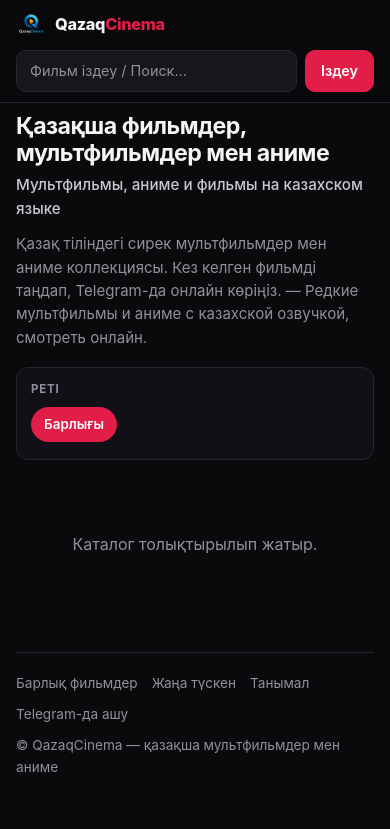
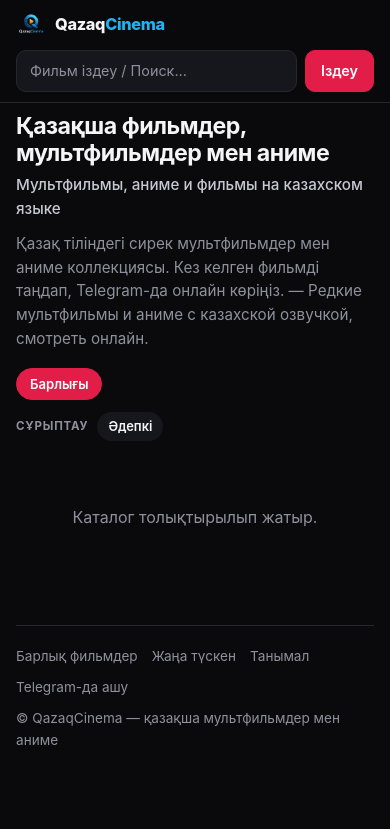
Before and after one commit to Bekzaat17/qazaqcinema, a Python web app: template app/api/templates/catalog.html in a window 390 px wide. Shown: the top 829 px of the page. Run offline with Jinja, Linux system fonts and the light colour scheme; the template is opened without the code that fills it, so the values that code supplies are empty.

Commit message:
Фильтры — как в Mini App: два ряда вместо панели, без года
Панель из трёх выпадающих списков занимала больше места, чем давала пользы, а год в ней
был лишним измерением: двадцать один вариант не влезает в компактный ряд ни на одном
телефоне. Каталог в Mini App (`CatalogView`) эту же задачу решает двумя рядами — чипы
разделов и строка «Сұрыптау» — и незачем иметь два разных решения одного вопроса в одном
продукте.

Теперь так же: ряд чипов разделов (прокрутка по горизонтали, активный залит) и строка
сортировки текстовыми кнопками без рамок. Две строки высотой вместо пол-экрана до первой
карточки. Страницы годов при этом остались — на них ведёт год на карточке фильма и
sitemap; из фильтров ушёл только сам список.

Сортировка остаётся подборками (`/catalog/new`, `/catalog/popular`), а не параметром
`?sort=`: у подборки свой постоянный URL и свой текст, а параметр наплодил бы адреса с
одним и тем же набором фильмов в разном порядке — то есть дубли.

«Cinema» в шапке вернулась к цвету из логотипа (#1fb3f0, взят из самого файла): в лого
«Qazaq» светлый, а «Cinema» синяя, и красить её акцентом интерфейса было неправильно.

Страница отдаёт 28 карточек вместо 36.

Проверено в headless-браузере на 320/360/390/414/768/1280 px: горизонтального скролла
нет ни на одной странице, ряды фильтров прокручиваются внутри себя.

Co-Authored-By: Claude Opus 5 (1M context) <noreply@anthropic.com>

```diff
--- a/app/api/templates/_filters.html
+++ b/app/api/templates/_filters.html
@@ -1,31 +1,20 @@
-{# Панель фильтров: порядок, раздел и год — в одном месте, сразу под заголовком.
+{# Фильтры двумя компактными рядами — так же, как в Mini App: чипы разделов и строка
+   сортировки. Панель с выпадающими списками занимала больше места, чем давала пользы.
 
-   Каждый фильтр — обычная ССЫЛКА на свой хаб (`/catalog/new`, `/catalog/kids`,
-   `/catalog/2024`), а не поле формы: у каждого состояния должен быть свой постоянный
-   адрес — иначе ни поделиться им, ни проиндексировать. Активный вариант подсвечен и
-   ссылкой не является (некуда вести).
+   Каждый вариант — ССЫЛКА на свой хаб (`/catalog`, `/catalog/kids`, `/catalog/new`),
+   а не поле формы: у каждого состояния должен быть свой постоянный адрес, иначе им ни
+   поделиться, ни проиндексировать. Текущий вариант помечен и ссылкой не является.
 
-   ⚠️ Работает без JS: фильтры — ссылки, длинные ряды прокручиваются CSS-ом, список годов
-   раскрывается `<details>`. #}
-<section class="filters" aria-label="Сүзгілер">
-  <div class="frow">
-    <span class="flabel">Реті</span>
-    <div class="chips">
-      <a class="chip {{ 'on' if not active }}" href="/catalog">Барлығы</a>
-      {% for slug, title in orders %}
-      {% if slug == active %}
-      <span class="chip on" aria-current="page">{{ title }}</span>
+   Года здесь нет: двадцать один вариант в такой ряд не влезает ни на одном телефоне.
+   Страницы годов при этом существуют — на них ведёт год на карточке фильма и sitemap.
+
+   ⚠️ Оба ряда прокручиваются по горизонтали CSS-ом, без JS. #}
+<nav class="catrow" aria-label="Бөлімдер">
+  {% if active_category %}
+  <a class="chip" href="/catalog">Барлығы</a>
   {% else %}
-      <a class="chip" href="/catalog/{{ slug }}">{{ title }}</a>
+  <span class="chip on" aria-current="page">Барлығы</span>
   {% endif %}
-      {% endfor %}
-    </div>
-  </div>
-
-  {% if categories %}
-  <div class="frow">
-    <span class="flabel">Бөлімдер</span>
-    <div class="chips">
   {% for c in categories %}
   {% if c.category.slug == active %}
   <span class="chip on" aria-current="page">{{ c.category.title_kk }} <b>{{ c.count }}</b></span>
@@ -33,25 +22,20 @@
   <a class="chip" href="{{ c.path }}">{{ c.category.title_kk }} <b>{{ c.count }}</b></a>
   {% endif %}
   {% endfor %}
-    </div>
-  </div>
+</nav>
+
+<div class="sortrow">
+  <span class="sortlabel">Сұрыптау</span>
+  {% if active_order %}
+  <a class="sort" href="{{ base_path }}">Әдепкі</a>
+  {% else %}
+  <span class="sort on" aria-current="page">Әдепкі</span>
   {% endif %}
-
-  {% if years %}
-  <div class="frow">
-    <span class="flabel">Жылы</span>
-    {# Годов бывает два десятка. Не переносим их на пять строк и не прячем в выпадашку
-       (та на узком экране вылезает за край) — ряд прокручивается по горизонтали, как
-       полка: свежие годы, на которые и есть спрос, видны сразу. #}
-    <div class="chips years">
-      {% for label, path in years %}
-      {% if label == active %}
-      <span class="chip on" aria-current="page">{{ label }}</span>
+  {% for slug, title in orders %}
+  {% if slug == active %}
+  <span class="sort on" aria-current="page">{{ title }}</span>
   {% else %}
-      <a class="chip" href="{{ path }}">{{ label }}</a>
+  <a class="sort" href="/catalog/{{ slug }}">{{ title }}</a>
   {% endif %}
   {% endfor %}
 </div>
-  </div>
-  {% endif %}
-</section>
--- a/app/api/templates/base.html
+++ b/app/api/templates/base.html
@@ -37,6 +37,8 @@
         --muted: #90909c;
         --accent: #e11d48;
         --accent-soft: rgba(225, 29, 72, 0.14);
+        /* Синий из логотипа: в нём «Qazaq» светлый, а «Cinema» — вот этот тон. */
+        --logo-blue: #1fb3f0;
         --radius: 12px;
         --radius-lg: 18px;
         --shadow: 0 14px 34px rgba(0, 0, 0, 0.6);
@@ -78,7 +80,7 @@
       .brand { display: flex; align-items: center; gap: 9px; flex: 0 0 auto; }
       .brand img { width: 30px; height: 30px; border-radius: 8px; display: block; }
       .brand b { font-weight: 800; font-size: 1.02rem; letter-spacing: -0.02em; }
-      .brand b i { color: var(--accent); font-style: normal; }
+      .brand b i { color: var(--logo-blue); font-style: normal; }
       .search { display: flex; gap: 8px; margin-left: auto; min-width: 0; flex: 0 1 380px; }
       .search input {
         flex: 1; min-width: 0; padding: 9px 13px; border-radius: 10px; font: inherit;
@@ -103,7 +105,9 @@
         font-size: clamp(1.45rem, 3.6vw, 2.15rem); line-height: 1.14; margin: 0 0 7px;
       }
       .head .sub { color: var(--dim); font-size: 1.01rem; margin: 0 0 12px; font-weight: 500; }
-      .head .lead { color: var(--muted); max-width: 68ch; margin: 0; font-size: 0.94rem; }
+      /* Лид идёт во всю ширину: в 68ch он занимал половину экрана и рвался на пять
+         строк — колонка текста рядом с пустотой читается как недоделанная вёрстка. */
+      .head .lead { color: var(--muted); margin: 0; font-size: 0.95rem; max-width: 104ch; }
       .head .count {
         display: inline-block; margin-top: 14px; padding: 4px 11px; border-radius: 999px;
         background: var(--accent-soft); border: 1px solid rgba(225, 29, 72, 0.3);
@@ -180,24 +184,36 @@
       }
       .chip.on b { color: rgba(255, 255, 255, 0.75); }
 
-      /* ── Панель фильтров ─────────────────────────────────────────────────── */
-      .filters {
-        background: var(--bg-2); border: 1px solid var(--line);
-        border-radius: var(--radius-lg); padding: 4px 16px; margin: 0 0 28px;
+      /* ── Фильтры: как в Mini App ──────────────────────────────────────────
+         Два компактных ряда вместо панели с выпадашками: чипы разделов (прокрутка по
+         горизонтали, активный залит) и строка сортировки текстовыми кнопками без рамок.
+         Занимает две строки высотой, а не пол-экрана до первой карточки.
+
+         Года в фильтрах нет намеренно: двадцать один вариант не помещается в такой ряд
+         ни на одном телефоне. Страницы годов остались — на них ведёт год на карточке
+         фильма и sitemap. */
+      .catrow {
+        display: flex; gap: 8px; overflow-x: auto; padding: 0 0 4px; margin: 0 0 10px;
+        scrollbar-width: none;
       }
-      .frow { display: flex; gap: 14px; align-items: flex-start; padding: 12px 0; }
-      .frow + .frow { border-top: 1px solid var(--line); }
-      .flabel {
-        flex: 0 0 86px; padding-top: 7px; color: var(--muted); font-size: 0.72rem;
-        font-weight: 700; text-transform: uppercase; letter-spacing: 0.07em;
+      .catrow::-webkit-scrollbar { display: none; }
+      .catrow .chip { flex: 0 0 auto; font-size: 0.82rem; padding: 5px 13px; }
+      .sortrow {
+        display: flex; align-items: center; gap: 6px; overflow-x: auto;
+        margin: 0 0 22px; padding-bottom: 2px; scrollbar-width: none;
       }
+      .sortrow::-webkit-scrollbar { display: none; }
+      .sortlabel {
+        flex: 0 0 auto; color: var(--muted); font-size: 0.72rem; font-weight: 700;
+        text-transform: uppercase; letter-spacing: 0.07em; margin-right: 3px;
+      }
+      .sort {
+        flex: 0 0 auto; font-size: 0.81rem; font-weight: 500; color: var(--muted);
+        padding: 4px 11px; border-radius: 999px; white-space: nowrap;
+      }
+      .sort:hover { color: var(--fg); }
+      .sort.on { background: var(--card); color: var(--fg); font-weight: 600; }
       .chips { display: flex; flex-wrap: wrap; gap: 8px; min-width: 0; }
-      /* Годы не переносим на много строк — они уезжают в горизонтальный скролл, а
-         остальные скрыты под «Барлық жылдар». Так панель остаётся одной высоты. */
-      .chips.years { flex-wrap: nowrap; overflow-x: auto; padding-bottom: 4px;
-        scrollbar-width: thin; scrollbar-color: var(--line-2) transparent; }
-      .chips.years::-webkit-scrollbar { height: 5px; }
-      .chips.years::-webkit-scrollbar-thumb { background: var(--line-2); border-radius: 99px; }
 
       /* ── Листалка ────────────────────────────────────────────────────────── */
       .pager {
@@ -282,15 +298,8 @@
          остаются в разметке для краулера, но не ломают строку на 360 px). */
       @media (max-width: 620px) {
         .wrap { padding: 0 16px 52px; }
-        /* Подпись фильтра встаёт над своими чипами: 86 px слева на телефоне —
-           это четверть ширины экрана, отданная одному слову. */
-        .filters { padding: 2px 14px; border-radius: var(--radius); }
-        .frow { flex-direction: column; gap: 8px; padding: 11px 0; }
-        .flabel { flex: none; padding-top: 0; }
-        .chips { flex-wrap: nowrap; overflow-x: auto; padding-bottom: 4px;
-          scrollbar-width: thin; scrollbar-color: var(--line-2) transparent; }
-        .chips::-webkit-scrollbar { height: 5px; }
-        .chips::-webkit-scrollbar-thumb { background: var(--line-2); border-radius: 99px; }
+        .catrow { margin-bottom: 8px; }
+        .sortrow { margin-bottom: 18px; }
         .topbar .inner { flex-wrap: wrap; gap: 10px; padding: 10px 16px; }
         .search { flex: 1 1 100%; margin-left: 0; }
         .rail { padding-left: 16px; padding-right: 16px; margin: 0 -16px; }
--- a/app/api/templates/catalog.html
+++ b/app/api/templates/catalog.html
@@ -54,7 +54,6 @@
       </div>
 
       {% include "_pager.html" %}
-      {% include "_shelves.html" %}
       {% elif query %}
       <p class="empty">
         «{{ query }}» бойынша ештеңе табылмады.<br />По этому запросу ничего не нашлось.<br />
--- a/app/api/templates/hub.html
+++ b/app/api/templates/hub.html
@@ -47,7 +47,6 @@
       </div>
 
       {% include "_pager.html" %}
-      {% include "_shelves.html" %}
 
       {% if seo.faq %}
       <section class="block faq">
--- a/app/application/services/catalog_service.py
+++ b/app/application/services/catalog_service.py
@@ -27,7 +27,7 @@ CATALOG_PAGE_MAX = 48
 # мобильный трафик, и каждая карточка тянет свой постер. Сотни карточек в одном документе
 # делают страницу тяжелее с каждым новым фильмом — при этом ничего не добавляя индексации:
 # ссылки на остальное краулер получает через страницы пагинации, которые все есть в sitemap.
-SEO_PAGE_SIZE = 48
+SEO_PAGE_SIZE = 28
 # Сколько карточек в врезке «Жаңа түскен»/«Танымал» на чужой странице. Врезка — это
 # перелинковка, а не второй каталог: она добавляет ссылок, не удваивая вес страницы.
 SEO_SHELF_LIMIT = 6
```
Also changed, not shown: CLAUDE.md (+14 -10 lines), app/api/routers/public_seo.py (+29 -15 lines). Lines whose indentation alone changed are shown as unchanged.
